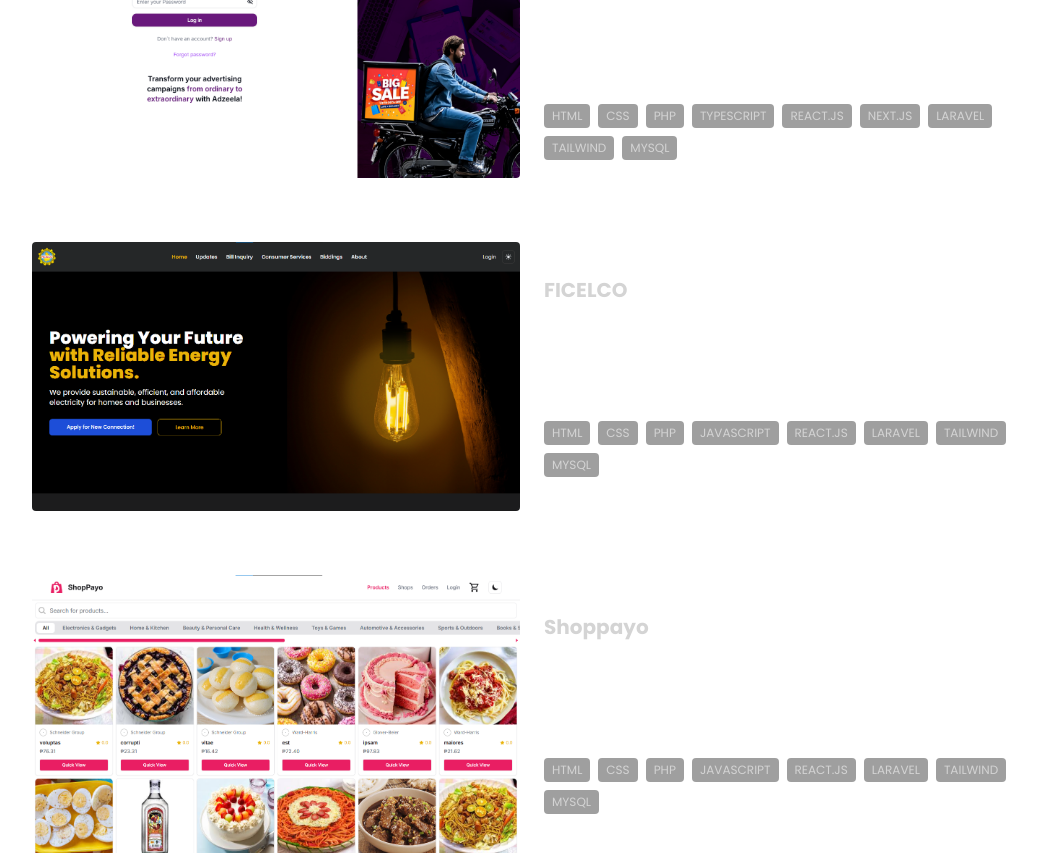
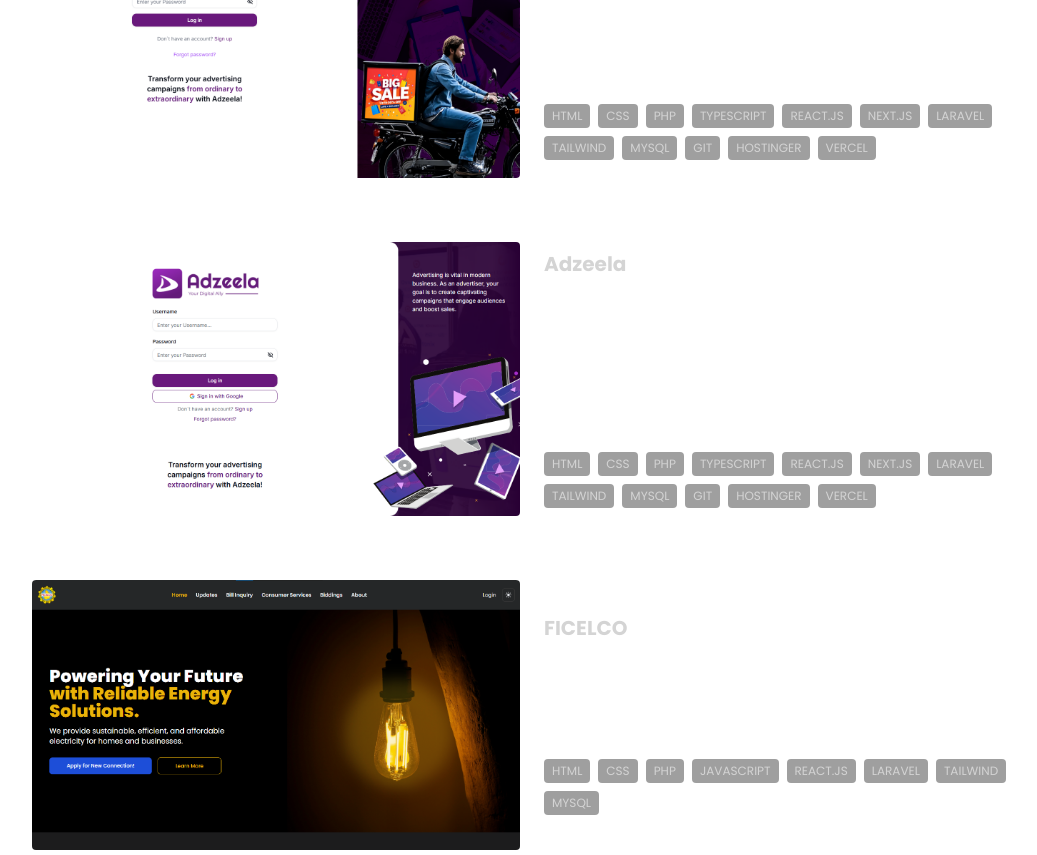
Before and after one commit to Fromundus/johncarlcueva, a React (Create React App) app: page / in a window 1280 px wide. Shown: the part 1960-2815 px from the top of the page, without its empty margins (108-1145 px from the left). Built offline with nearby package versions, Linux system fonts and the light colour scheme.

Commit message:
projects update

```diff
--- a/src/components/Contact.js
+++ b/src/components/Contact.js
@@ -102,14 +102,14 @@
 
         {/* Plain text contact info */}
         <div className="flex flex-col mt-8 space-y-2 text-center text-lg">
-          <p className="text-red-500 flex items-center gap-4">
+          <p className="flex items-center gap-4">
             <SiGmail />
             <span>Email:</span>
             <span className="hover:underline">
               johncarlcastrocueva@gmail.com
             </span>
           </p>
-          <p className="text-green-500 flex items-center gap-4">
+          <p className="flex items-center gap-4">
             <FaWhatsapp />
             <span>WhatsApp:</span>
             <span className="hover:underline" target="_blank" rel="noopener noreferrer">
--- a/src/components/Projects.js
+++ b/src/components/Projects.js
@@ -5,6 +5,7 @@
 import BHMS from "../assets/project-thumbnails/BHMS.png";
 import YK from "../assets/project-thumbnails/YK.png";
 import ADZL from "../assets/project-thumbnails/ADZL.png";
+import ADZ from "../assets/project-thumbnails/ADZ.png";
 import FCLO from "../assets/project-thumbnails/FCLO.png";
 import SP from "../assets/project-thumbnails/SP.png";
 import SIB from "../assets/project-thumbnails/SIB.png";
@@ -56,10 +57,17 @@
             link: "https://ficelco.vercel.app/",
         },
         {
+            title: "Adzeela",
+            thumbnail: ADZ,
+            description: "A powerful web application that lets you broadcast ads through TVs—anytime, anywhere in the world. With full remote control, you can manage and schedule your ad content across multiple screens from a single platform, turning any TV into a targeted advertising tool, whether it's in a store, office, or public space. As the DevOps engineer, I managed the deployment and infrastructure using Git, Hostinger, and Vercel to ensure a seamless and scalable delivery pipeline.",
+            technologies: ["HTML", "CSS", "PHP", "TYPESCRIPT", "REACT.JS", "NEXT.JS", "LARAVEL", "TAILWIND", "MYSQL", "GIT", "HOSTINGER", "VERCEL"],
+            link: "https://app.adzeela.com",
+        },
+        {
             title: "Adzeela Lite",
             thumbnail: ADZL,
             description: "A web application that transforms moving TVs into mobile advertising platforms. With Adzeela Lite, you can register a screen attached to a car or any vehicle and offer it as a public advertising medium. Promoters can easily pay and display their ads on the go, creating dynamic, eye‑catching campaigns that reach audiences wherever the screen travels.",
-            technologies: ["HTML", "CSS", "PHP", "TYPESCRIPT", "REACT.JS", "NEXT.JS", "LARAVEL", "TAILWIND", "MYSQL"],
+            technologies: ["HTML", "CSS", "PHP", "TYPESCRIPT", "REACT.JS", "NEXT.JS", "LARAVEL", "TAILWIND", "MYSQL", "GIT", "HOSTINGER", "VERCEL"],
             link: "https://adzeela-lite.vercel.app/",
         },
         {
```
Also changed, not shown: src/assets/project-thumbnails/ADZ.png (added).
